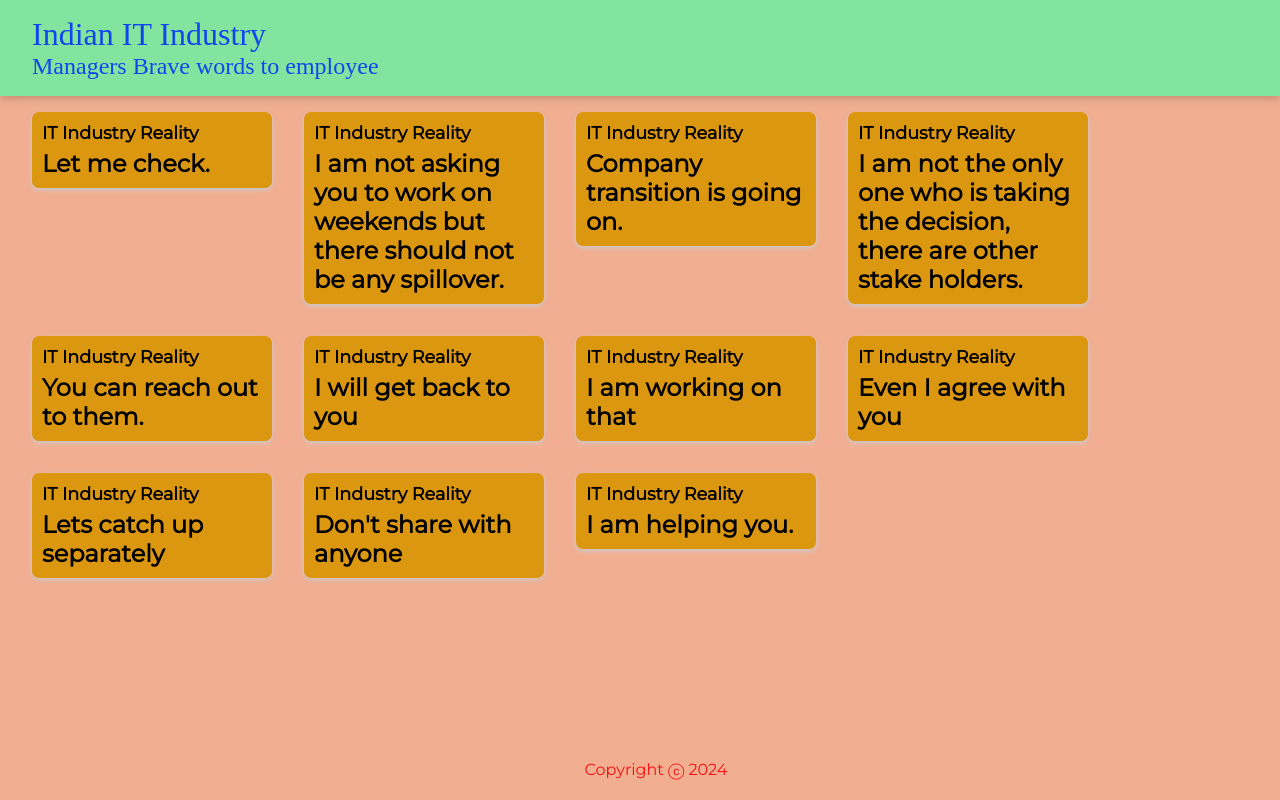
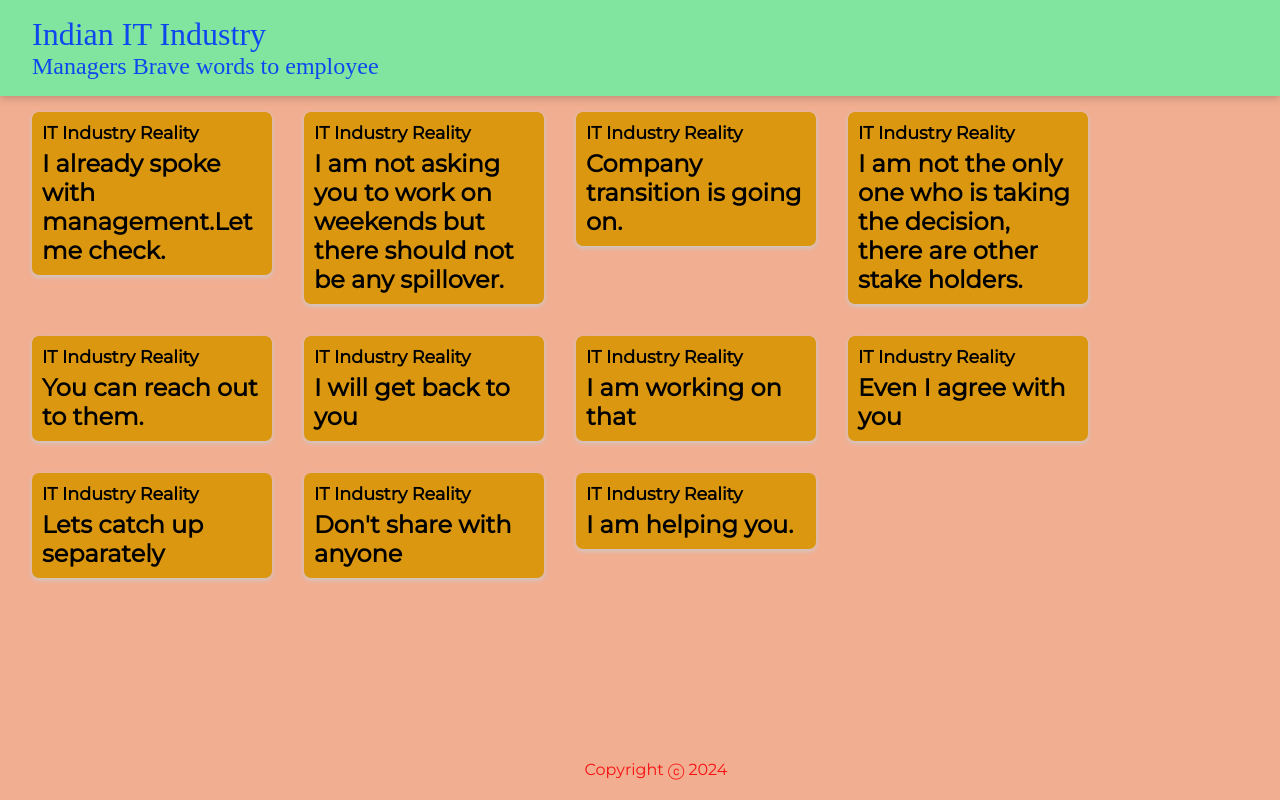
Before and after one commit to BabuliSahoo/ReactAppProject, a React (Create React App) app: page / in a window 1280 px wide. Built offline with nearby package versions, Linux system fonts and the light colour scheme; a web font is replaced by a local one.

Commit message:
Updated Text

```diff
--- a/src/notes.js
+++ b/src/notes.js
@@ -2,7 +2,7 @@ const notes = [
     {
       key: 1,
       title: "IT Industry Reality",
-      content:"Let me check."
+      content:"I already spoke with management.Let me check."
     },
     {
       key: 2,
```
Also changed, not shown: 7 other files (tests, documents, lock files or other folders).
